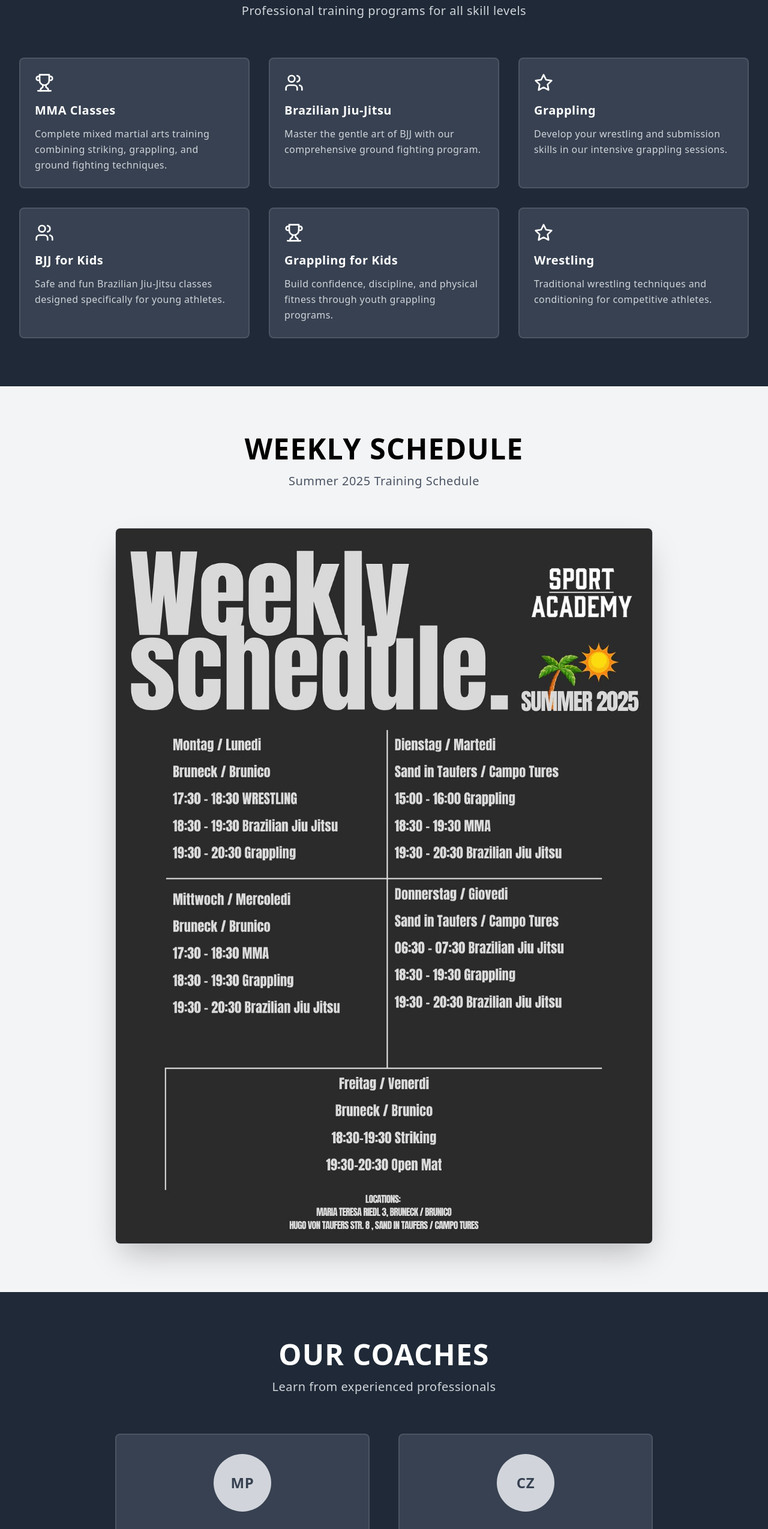
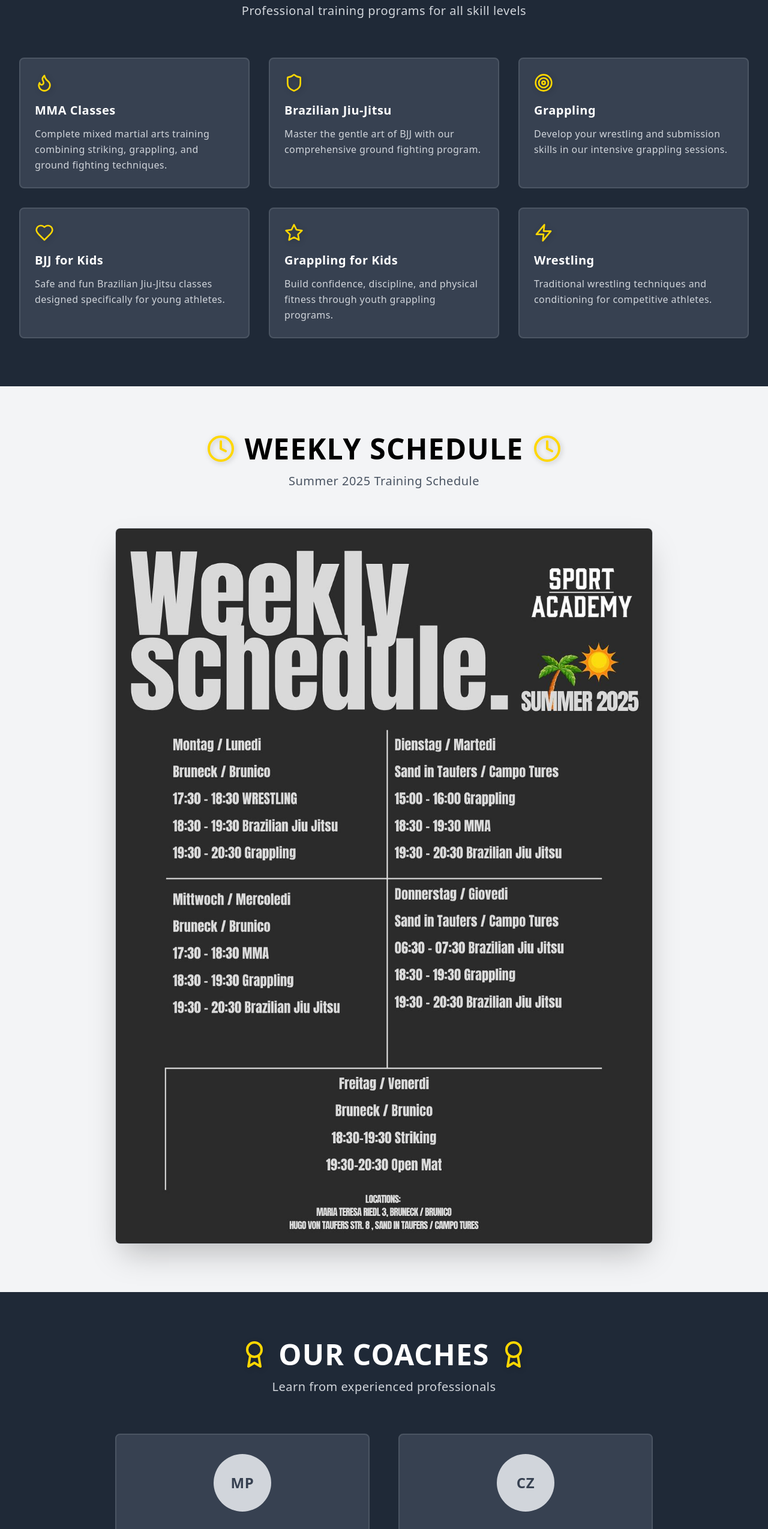
Before and after one commit to Leox-bot/SportAcademy, a React (Vite) app: page / in a window 1280 px wide. Shown: the part 940-3489 px from the top of the page at 60% size. Built offline with nearby package versions, Linux system fonts and the light colour scheme.

Commit message:
Update sections with coherent icons matching their content

```diff
--- a/src/App.tsx
+++ b/src/App.tsx
@@ -1,5 +1,5 @@
 import React, { useState } from 'react';
-import { Menu, X, MapPin, Clock, Users, Trophy, Star, Phone, Mail, ExternalLink } from 'lucide-react';
+import { Menu, X, MapPin, Clock, Users, Trophy, Star, Phone, Mail, ExternalLink, Shield, Target, Zap, Heart, Award, Flame } from 'lucide-react';
 
 function App() {
   const [isMenuOpen, setIsMenuOpen] = useState(false);
@@ -107,36 +107,36 @@ function App() {
               {
                 title: "MMA Classes",
                 description: "Complete mixed martial arts training combining striking, grappling, and ground fighting techniques.",
-                icon: <Trophy className="w-8 h-8" />
+                icon: <Flame className="w-8 h-8" style={{ color: '#FFD700', filter: 'drop-shadow(2px 2px 4px rgba(0, 0, 0, 0.2))' }} />
               },
               {
                 title: "Brazilian Jiu-Jitsu",
                 description: "Master the gentle art of BJJ with our comprehensive ground fighting program.",
-                icon: <Users className="w-8 h-8" />
+                icon: <Shield className="w-8 h-8" style={{ color: '#FFD700', filter: 'drop-shadow(2px 2px 4px rgba(0, 0, 0, 0.2))' }} />
               },
               {
                 title: "Grappling",
                 description: "Develop your wrestling and submission skills in our intensive grappling sessions.",
-                icon: <Star className="w-8 h-8" />
+                icon: <Target className="w-8 h-8" style={{ color: '#FFD700', filter: 'drop-shadow(2px 2px 4px rgba(0, 0, 0, 0.2))' }} />
               },
               {
                 title: "BJJ for Kids",
                 description: "Safe and fun Brazilian Jiu-Jitsu classes designed specifically for young athletes.",
-                icon: <Users className="w-8 h-8" />
+                icon: <Heart className="w-8 h-8" style={{ color: '#FFD700', filter: 'drop-shadow(2px 2px 4px rgba(0, 0, 0, 0.2))' }} />
               },
               {
                 title: "Grappling for Kids",
                 description: "Build confidence, discipline, and physical fitness through youth grappling programs.",
-                icon: <Trophy className="w-8 h-8" />
+                icon: <Star className="w-8 h-8" style={{ color: '#FFD700', filter: 'drop-shadow(2px 2px 4px rgba(0, 0, 0, 0.2))' }} />
               },
               {
                 title: "Wrestling",
                 description: "Traditional wrestling techniques and conditioning for competitive athletes.",
-                icon: <Star className="w-8 h-8" />
+                icon: <Zap className="w-8 h-8" style={{ color: '#FFD700', filter: 'drop-shadow(2px 2px 4px rgba(0, 0, 0, 0.2))' }} />
               }
             ].map((classItem, index) => (
               <div key={index} className="bg-gray-700 border-2 border-gray-600 rounded-lg p-6 hover:bg-white hover:text-black hover:border-gray-400 transition-all duration-300 group">
-                <div className="text-white group-hover:text-black mb-4 group-hover:scale-110 transition-transform duration-300">
+                <div className="mb-4 group-hover:scale-110 transition-transform duration-300">
                   {classItem.icon}
                 </div>
                 <h3 className="text-xl font-bold mb-3 text-white group-hover:text-black tracking-wide">{classItem.title}</h3>
@@ -151,9 +151,13 @@ function App() {
       <section id="schedule" className="py-20 bg-gray-100">
         <div className="max-w-7xl mx-auto px-4 sm:px-6 lg:px-8">
           <div className="text-center mb-16">
-            <h2 className="text-4xl md:text-5xl font-black mb-4 text-black tracking-wide">
+            <div className="flex items-center justify-center gap-4 mb-4">
+              <Clock className="w-12 h-12" style={{ color: '#FFD700', filter: 'drop-shadow(2px 2px 4px rgba(0, 0, 0, 0.2))' }} />
+              <h2 className="text-4xl md:text-5xl font-black text-black tracking-wide">
                 WEEKLY SCHEDULE
               </h2>
+              <Clock className="w-12 h-12" style={{ color: '#FFD700', filter: 'drop-shadow(2px 2px 4px rgba(0, 0, 0, 0.2))' }} />
+            </div>
             <p className="text-xl text-gray-600 tracking-wide">
               Summer 2025 Training Schedule
             </p>
@@ -173,9 +177,13 @@ function App() {
       <section id="coaches" className="py-20 bg-gray-800">
         <div className="max-w-7xl mx-auto px-4 sm:px-6 lg:px-8">
           <div className="text-center mb-16">
-            <h2 className="text-4xl md:text-5xl font-black mb-4 text-white tracking-wide">
+            <div className="flex items-center justify-center gap-4 mb-4">
+              <Award className="w-12 h-12" style={{ color: '#FFD700', filter: 'drop-shadow(2px 2px 4px rgba(0, 0, 0, 0.2))' }} />
+              <h2 className="text-4xl md:text-5xl font-black text-white tracking-wide">
                 OUR COACHES
               </h2>
+              <Award className="w-12 h-12" style={{ color: '#FFD700', filter: 'drop-shadow(2px 2px 4px rgba(0, 0, 0, 0.2))' }} />
+            </div>
             <p className="text-xl text-gray-300 tracking-wide">
               Learn from experienced professionals
             </p>
@@ -215,9 +223,13 @@ function App() {
       <section id="membership" className="py-20 bg-gray-100">
         <div className="max-w-7xl mx-auto px-4 sm:px-6 lg:px-8">
           <div className="text-center mb-16">
-            <h2 className="text-4xl md:text-5xl font-black mb-4 text-black tracking-wide">
+            <div className="flex items-center justify-center gap-4 mb-4">
+              <Trophy className="w-12 h-12" style={{ color: '#FFD700', filter: 'drop-shadow(2px 2px 4px rgba(0, 0, 0, 0.2))' }} />
+              <h2 className="text-4xl md:text-5xl font-black text-black tracking-wide">
                 MEMBERSHIP PLANS
               </h2>
+              <Trophy className="w-12 h-12" style={{ color: '#FFD700', filter: 'drop-shadow(2px 2px 4px rgba(0, 0, 0, 0.2))' }} />
+            </div>
             <p className="text-xl text-gray-600 tracking-wide">
               Choose the plan that fits your training goals
             </p>
@@ -302,9 +314,13 @@ function App() {
       <section id="contact" className="py-20 bg-gray-800">
         <div className="max-w-7xl mx-auto px-4 sm:px-6 lg:px-8">
           <div className="text-center mb-16">
-            <h2 className="text-4xl md:text-5xl font-black mb-4 text-white tracking-wide">
+            <div className="flex items-center justify-center gap-4 mb-4">
+              <MapPin className="w-12 h-12" style={{ color: '#FFD700', filter: 'drop-shadow(2px 2px 4px rgba(0, 0, 0, 0.2))' }} />
+              <h2 className="text-4xl md:text-5xl font-black text-white tracking-wide">
                 GET IN TOUCH
               </h2>
+              <MapPin className="w-12 h-12" style={{ color: '#FFD700', filter: 'drop-shadow(2px 2px 4px rgba(0, 0, 0, 0.2))' }} />
+            </div>
             <p className="text-xl text-gray-300 tracking-wide">
               Visit us at our two convenient locations
             </p>
```
Lines whose indentation alone changed are shown as unchanged.
